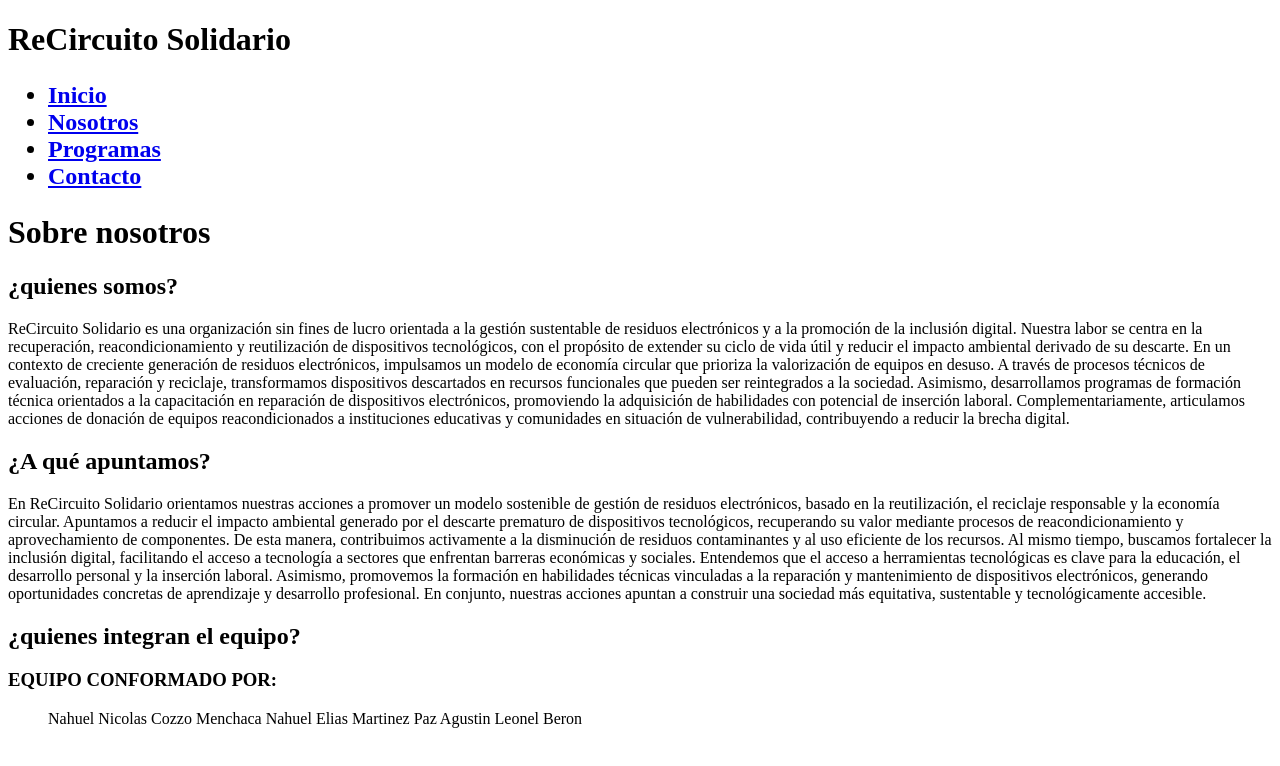
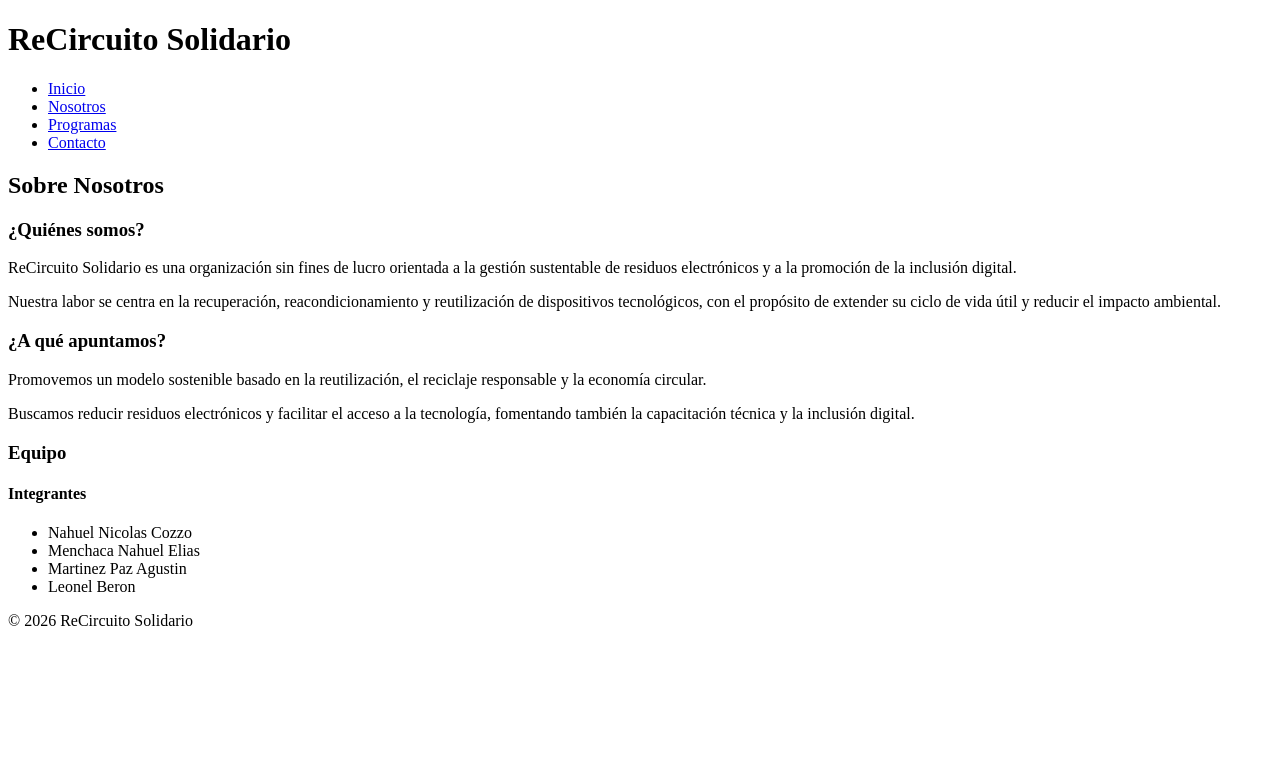
Before and after one commit to maxstance/tp-leng1-equipo-N10, a plain HTML site: page nosotros.html in a window 1280 px wide. Drawn offline with Linux system fonts and the light colour scheme.

Commit message:
feat: se realizaron cambios en los archivos HTML para mejorar la estructura y el diseño de las páginas. Se actualizaron los enlaces, se agregaron nuevas secciones y se optimizó el contenido para una mejor experiencia de usuario.

```diff
--- a/nosotros.html
+++ b/nosotros.html
@@ -1,5 +1,4 @@
 <!DOCTYPE html>
-
 <html lang="es">
 
 <head>
@@ -13,37 +12,59 @@
 <header>
   <h1>ReCircuito Solidario</h1>
 
-                <h2>
-                    <nav><ul>
+  <nav>
+    <ul>
       <li><a href="index.html">Inicio</a></li>
       <li><a href="nosotros.html">Nosotros</a></li>
       <li><a href="programas.html">Programas</a></li>
       <li><a href="contacto.html">Contacto</a></li>
+    </ul>
+  </nav>
+</header>
 
-                    </ul></nav>
-                </h2>
+<main>
 
-        <h1>Sobre nosotros</h1>
-                <h2>¿quienes somos?</h2>
-                <p>ReCircuito Solidario es una organización sin fines de lucro orientada a la gestión sustentable de residuos electrónicos y a la promoción de la inclusión digital. Nuestra labor se centra en la recuperación, reacondicionamiento y reutilización de dispositivos tecnológicos, con el propósito de extender su ciclo de vida útil y reducir el impacto ambiental derivado de su descarte.
-                En un contexto de creciente generación de residuos electrónicos, impulsamos un modelo de economía circular que prioriza la valorización de equipos en desuso. A través de procesos técnicos de evaluación, reparación y reciclaje, transformamos dispositivos descartados en recursos funcionales que pueden ser reintegrados a la sociedad.
-                Asimismo, desarrollamos programas de formación técnica orientados a la capacitación en reparación de dispositivos electrónicos, promoviendo la adquisición de habilidades con potencial de inserción laboral. Complementariamente, articulamos acciones de donación de equipos reacondicionados a instituciones educativas y comunidades en situación de vulnerabilidad, contribuyendo a reducir la brecha digital.
+  <section>
+    <h2>Sobre Nosotros</h2>
+
+    <article>
+      <h3>¿Quiénes somos?</h3>
+      <p>
+        ReCircuito Solidario es una organización sin fines de lucro orientada a la gestión sustentable de residuos electrónicos y a la promoción de la inclusión digital.
       </p>
-                <h2>¿A qué apuntamos?</h2>
-                <p>En ReCircuito Solidario orientamos nuestras acciones a promover un modelo sostenible de gestión de residuos electrónicos, basado en la reutilización, el reciclaje responsable y la economía circular.
-                Apuntamos a reducir el impacto ambiental generado por el descarte prematuro de dispositivos tecnológicos, recuperando su valor mediante procesos de reacondicionamiento y aprovechamiento de componentes. De esta manera, contribuimos activamente a la disminución de residuos contaminantes y al uso eficiente de los recursos.
-                Al mismo tiempo, buscamos fortalecer la inclusión digital, facilitando el acceso a tecnología a sectores que enfrentan barreras económicas y sociales. Entendemos que el acceso a herramientas tecnológicas es clave para la educación, el desarrollo personal y la inserción laboral.
-                Asimismo, promovemos la formación en habilidades técnicas vinculadas a la reparación y mantenimiento de dispositivos electrónicos, generando oportunidades concretas de aprendizaje y desarrollo profesional.
-                En conjunto, nuestras acciones apuntan a construir una sociedad más equitativa, sustentable y tecnológicamente accesible.
+      <p>
+        Nuestra labor se centra en la recuperación, reacondicionamiento y reutilización de dispositivos tecnológicos, con el propósito de extender su ciclo de vida útil y reducir el impacto ambiental.
       </p>
-                <h2>¿quienes integran el equipo?</h2>
-                    <h3>EQUIPO CONFORMADO POR:</h3>
+    </article>
+
+    <article>
+      <h3>¿A qué apuntamos?</h3>
+      <p>
+        Promovemos un modelo sostenible basado en la reutilización, el reciclaje responsable y la economía circular.
+      </p>
+      <p>
+        Buscamos reducir residuos electrónicos y facilitar el acceso a la tecnología, fomentando también la capacitación técnica y la inclusión digital.
+      </p>
+    </article>
+
+    <article>
+      <h3>Equipo</h3>
+      <h4>Integrantes</h4>
       <ul>
-                        <il>Nahuel Nicolas Cozzo</il>
-                        <il>Menchaca Nahuel Elias</il>
-                        <il>Martinez Paz Agustin</il>
-                        <il>Leonel Beron</il>
+        <li>Nahuel Nicolas Cozzo</li>
+        <li>Menchaca Nahuel Elias</li>
+        <li>Martinez Paz Agustin</li>
+        <li>Leonel Beron</li>
       </ul>
+    </article>
 
+  </section>
+
+</main>
+
+<footer>
+  <p>© 2026 ReCircuito Solidario</p>
+</footer>
 
 </body>
+</html>
```
Also changed, not shown: contacto.html (+35 -7 lines), index.html (+41 -22 lines), programas.html (+49 -6 lines). Lines whose indentation alone changed are shown as unchanged.
